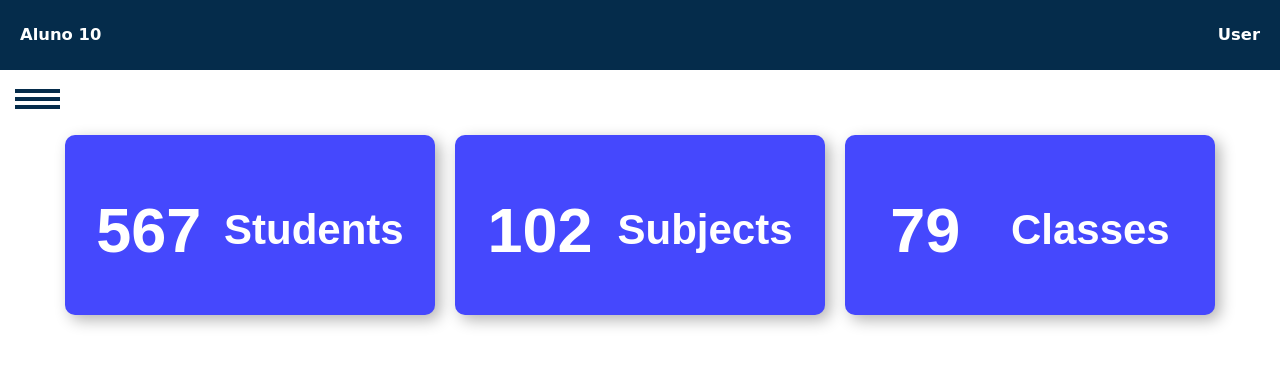
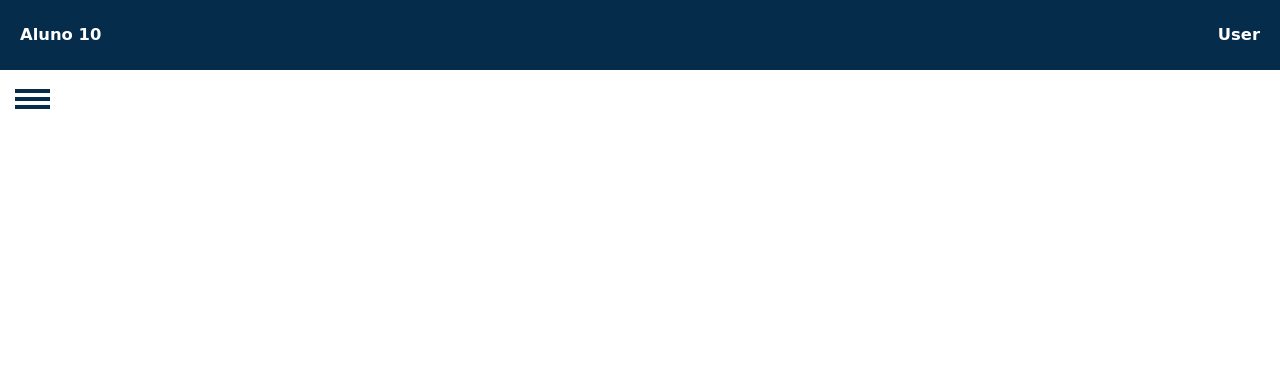
Before and after one commit to silvoneildr/aluno10-frontend, a React app: page /home in a window 1280 px wide. Shown: the top 366 px of the page. Built offline with nearby package versions, Linux system fonts and the light colour scheme.

Commit message:
Adjustment home page layout

```diff
--- a/src/components/Sidebar/index.js
+++ b/src/components/Sidebar/index.js
@@ -1,6 +1,6 @@
 import React, { useState, Fragment } from 'react';
 import { useSelector } from 'react-redux';
-import { Sidebar, ToggleBtn } from './styles';
+import { Sidebar, ToggleBtn, ItemMenu } from './styles';
 
 const SideBar = () => {
   const [leftValue, setLeft] = useState(-300);
@@ -24,11 +24,21 @@ const SideBar = () => {
           <span />
         </ToggleBtn>
         <ul>
-          <li>{sideBarMenuMessages.menuSideBarHome}</li>
-          <li>{sideBarMenuMessages.menuSideBarStudents}</li>
-          <li>{sideBarMenuMessages.menuSideBarSubjects}</li>
-          <li>{sideBarMenuMessages.menuSideBarClasses}</li>
-          <li>{sideBarMenuMessages.menuSideBarSetup}</li>
+          <ItemMenu>
+            <li>{sideBarMenuMessages.menuSideBarHome}</li>
+          </ItemMenu>
+          <ItemMenu>
+            <li>{sideBarMenuMessages.menuSideBarStudents}</li>
+          </ItemMenu>
+          <ItemMenu>
+            <li>{sideBarMenuMessages.menuSideBarSubjects}</li>
+          </ItemMenu>
+          <ItemMenu>
+            <li>{sideBarMenuMessages.menuSideBarClasses}</li>
+          </ItemMenu>
+          <ItemMenu>
+            <li>{sideBarMenuMessages.menuSideBarSetup}</li>
+          </ItemMenu>
         </ul>
       </Fragment>
     </Sidebar>
--- a/src/components/Sidebar/styles.js
+++ b/src/components/Sidebar/styles.js
@@ -5,14 +5,7 @@ export const Sidebar = styled.div`
   width: 300px;
   height: 100%;
   background: ${props => props.theme[props.color] || props.theme.light};
-  transition: 0.5s;
-
-  ul li {
-    list-style: none;
-    color: ${props => props.theme[props.color] || props.theme.primary};
-    font-size: 20px;
-    padding: 20px 24px;
-  }
+  transition: 0.6s;
 `;
 
 export const ToggleBtn = styled.div`
@@ -22,10 +15,22 @@ export const ToggleBtn = styled.div`
   cursor: pointer;
 
   span {
-    width: 45px;
+    width: 35px;
     height: 4px;
     background: ${props => props.theme[props.color] || props.theme.strong};
     display: block;
     margin-top: 4px;
   }
+  &: hover {
+    -webkit-transform: scale(1.1);
+    -ms-transform: scale(1.1);
+    transform: scale(1.1);
+  }
 `;
+
+export const ItemMenu = styled.div`
+  color: ${props => props.theme.primary};
+  list-style: none;
+  padding: 15px;
+  font-size: 14px;
+`;
--- a/src/pages/Home/index.js
+++ b/src/pages/Home/index.js
@@ -12,24 +12,24 @@ const Header = React.memo(() => (
     <Main>
       <Sidebar />
       <Content>
-        <Card>
+        {/* <Card>
           <CardBody>
-            <h2>567</h2>
+            <p>567</p>
             <p>Students</p>
           </CardBody>
         </Card>
         <Card>
           <CardBody>
-            <h2>102</h2>
+            <p>102</p>
             <p>Subjects</p>
           </CardBody>
         </Card>
         <Card>
           <CardBody>
-            <h2>79</h2>
+            <p>79</p>
             <p>Classes</p>
           </CardBody>
-        </Card>
+        </Card> */}
       </Content>
     </Main>
   </Fragment>
--- a/src/pages/Home/styles.js
+++ b/src/pages/Home/styles.js
@@ -25,8 +25,10 @@ export const Content = styled.div`
   display: -ms-flexbox;
   display: -webkit-flex;
   display: flex;
+  flex-direction: column;
   -webkit-flex-flow: row wrap;
   justify-content: space-around;
+  align-items: stretch;
 `;
 
 export const CardGroup = styled.div`
@@ -50,6 +52,7 @@ export const Card = styled.div`
   color: ${props => props.theme.secondary};
   font-family: sans-serif;
   h2 p {
+    width: 100%;
     margin: 0;
     padding: 0;
   }
```
